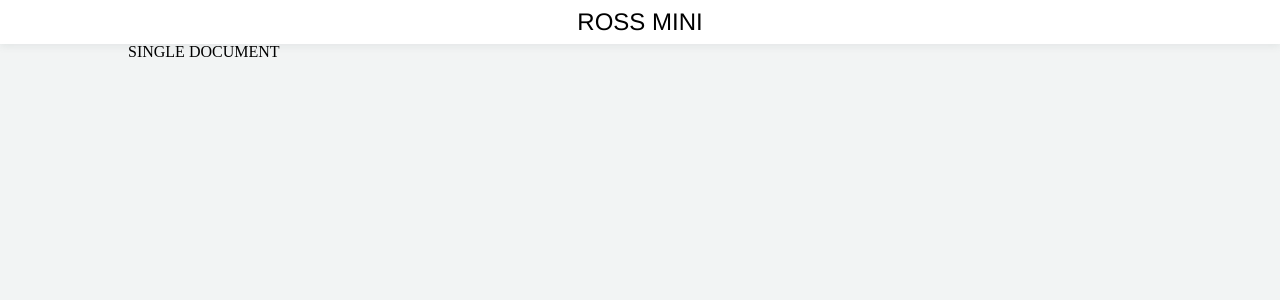
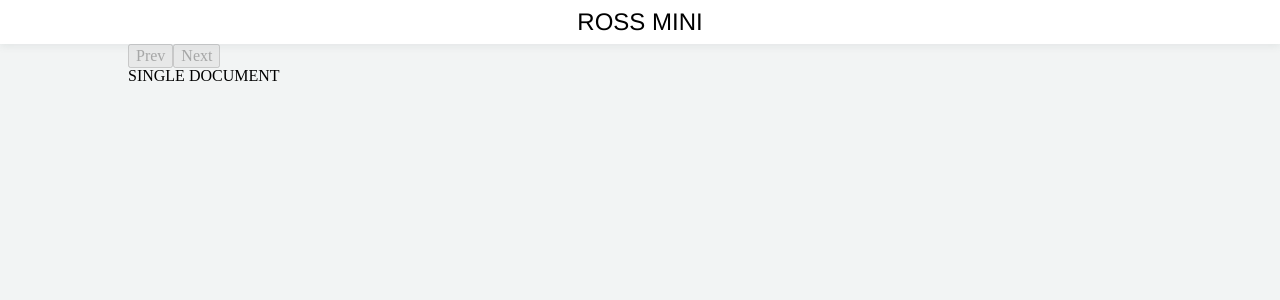
Before and after one commit to nickyiliwang/mike-ross, a React (Vite) app: page /doc/1 in a window 1280 px wide. Shown: the top 300 px of the page. Built offline with nearby package versions, Linux system fonts and the light colour scheme; no server answers.

Commit message:
working on displaying single doc

```diff
--- a/package.json
+++ b/package.json
@@ -9,6 +9,7 @@
     "axios": "^0.19.2",
     "files": "^1.1.0",
     "rea": "0.0.1",
+    "reac": "0.0.0",
     "react": "^16.12.0",
     "react-dom": "^16.12.0",
     "react-id-swiper": "^2.4.0",
--- a/src/App.js
+++ b/src/App.js
@@ -5,7 +5,7 @@ import Header from "./components/Header";
 import Search from "./components/Search";
 // pages
 import AllResultsPage from "./pages/all-results";
-import SingleResultPage from "./pages/single-doc";
+import SingleDocPage from "./pages/single-doc";
 
 import { BrowserRouter as Router, Switch, Route } from "react-router-dom";
 
@@ -29,7 +29,7 @@ const App = () => {
             <AllResultsPage searchResults={searchResults} />
           </Route>
           <Route path="/doc/:id">
-            <SingleResultPage searchResults={searchResults} />
+            <SingleDocPage searchResults={searchResults} />
           </Route>
         </Switch>
       </div>
--- a/src/components/DisplayDocs.js
+++ b/src/components/DisplayDocs.js
@@ -8,7 +8,7 @@ const DisplayDocs = ({ searchResults }) => {
         const { id, ...restOfDocProps } = doc;
         return (
           <li className="single-doc" key={id}>
-            <SingleDoc id={id} {...restOfDocProps} />
+            <SingleDoc id={id} isCarousel={true} {...restOfDocProps} />
           </li>
         );
       });
--- a/src/components/Search.js
+++ b/src/components/Search.js
@@ -18,8 +18,6 @@ const Search = props => {
       })
       .then(res => {
         props.onSearchTermSubmit(res);
-
-
       });
 
     setInput("");
@@ -37,6 +35,7 @@ const Search = props => {
   return (
     <div className="search-bar">
       <form onSubmit={handleOnSubmit}>
+        {/* consider using textarea */}
         <input
           type="text"
           name="text"
--- a/src/components/SingleDoc.js
+++ b/src/components/SingleDoc.js
@@ -1,7 +1,15 @@
 import React from "react";
 import DocCarousel from "./DocCarousel";
 
-const SingleDoc = ({ id, shortTitle, date, courtName, citation, passages }) => {
+const SingleDoc = ({
+  id,
+  shortTitle,
+  date,
+  courtName,
+  citation,
+  passages,
+  isCarousel
+}) => {
   return (
     <React.Fragment>
       <div className="top-doc">
@@ -11,7 +19,13 @@ const SingleDoc = ({ id, shortTitle, date, courtName, citation, passages }) => {
         <p>{citation}</p>
       </div>
       <div className="passages">
-        <DocCarousel id={id} passages={passages} />
+        {isCarousel ? (
+          <DocCarousel id={id} passages={passages} />
+        ) : (
+          passages.map(passage => {
+            return <div key={id}>{passage}</div>;
+          })
+        )}
       </div>
     </React.Fragment>
   );
--- a/src/pages/single-doc.js
+++ b/src/pages/single-doc.js
@@ -1,3 +1,62 @@
+import React, { useState, useEffect } from "react";
+import { withRouter } from "react-router-dom";
+import axios from "axios";
+import SingleDoc from "../components/SingleDoc";
+
+const SingleDocPage = ({ history, searchResults }) => {
+  const [currentDocAt, setCurrentDocAt] = useState(0);
+  const [disablePrev, setDisablePrev] = useState(true);
+  const [disableNext, setDisableNext] = useState(true);
+
+  useEffect(() => {
+    const currentDocID = history.location.pathname.split("/")[2];
+    console.log(searchResults);
+
+    if (searchResults.hasOwnProperty("data")) {
+      console.log("has data");
+      const resultsLength = searchResults.data.documents.length;
+      console.log(resultsLength);
+      const newCurrentDocAt =
+        searchResults.data.documents.findIndex(doc => doc.id === currentDocID) +
+        1;
+      setCurrentDocAt(newCurrentDocAt - 1);
+      if (currentDocAt === 1) {
+        setDisableNext(false);
+      }
+      if (currentDocAt === resultsLength) {
+        setDisablePrev(false);
+      }
+    } else {
+      axios.get(`http://localhost:4000/documents/${currentDocID}`).then(res => {
+        console.log(res);
+      });
+    }
+  });
+
+  const renderSingleDoc = () => {
+    if (searchResults.hasOwnProperty("data")) {
+      const { ...currentDocProps } = searchResults.data.document[currentDocAt];
+
+      console.log(searchResults.data.document[currentDocAt]);
+
+      return <SingleDoc isCarousel={false} {...currentDocProps} />;
+    }
+  };
+
+  return (
+    <div>
+      <div>
+        <button disabled={disablePrev}>Prev</button>
+        <button disabled={disableNext}>Next</button>
+      </div>
+      <h2>SINGLE DOCUMENT</h2>
+      <div>{renderSingleDoc()}</div>
+    </div>
+  );
+};
+
+export default withRouter(SingleDocPage);
+
 // Display Settings Dropdown (font size and font family)
 
 // cite button that copies the text
@@ -5,8 +64,7 @@
 // renders p tag
 // show full title button,
 
-import React from "react";
-
-const SingleDocPage = () => <div>SINGLE DOCUMENT</div>;
-
-export default SingleDocPage;
+// searchResults comes in as an array of objects, depending on which document the use is looking at. we need to know if the array has something in front of it or behind it
+// x results in front
+// y results in back
+// you are at x
```
Also changed, not shown: 1 other file (tests, documents, lock files or other folders).
